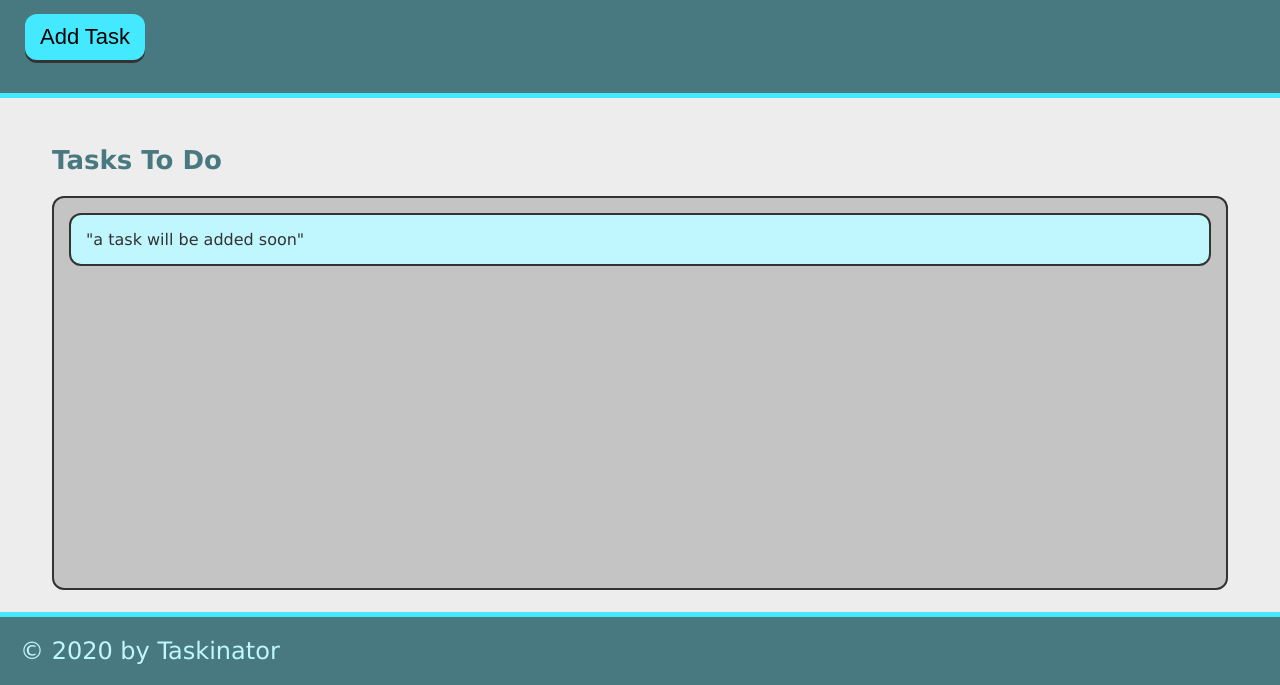
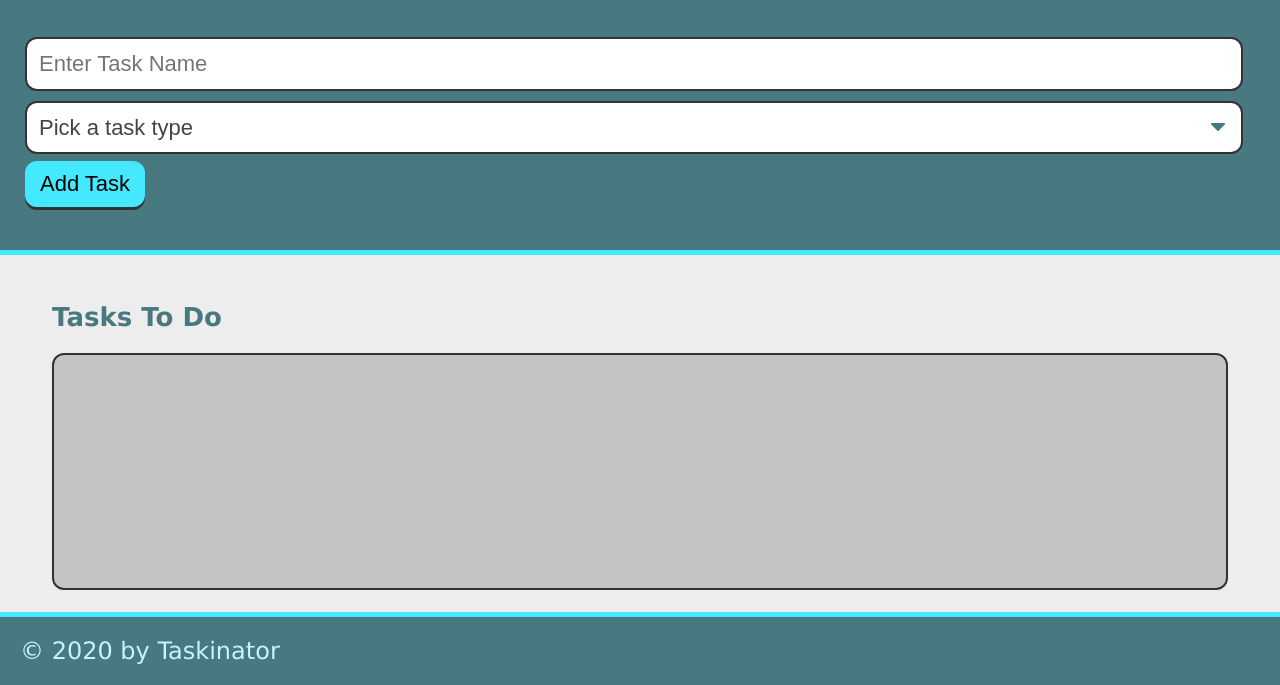
Before and after one commit to LuSummers/Taskinator, a plain HTML site: page index.html in a window 1280 px wide. Shown: the part 115-800 px from the top of the page. Drawn offline with Linux system fonts and the light colour scheme.

Commit message:
add form

```diff
--- a/index.html
+++ b/index.html
@@ -14,14 +14,33 @@
         <h1 class="page-title">Taskinator</h1>
 
         <p> "Click the button below to add a new task!" </p>
-        <button id="save-task" class="btn">Add Task </button>
+        <form id="task-form">
+            <div class="form-group">
+                    <div class="form-group">
+                        <input type="text" name="task-name" placeholder="Enter Task Name" >
+                    </div>
+                    <div class="form-group">
+                        <select name="task-type" class="select-dropdown">
+                            <option value ="" disabled selected>Pick a task type</option>
+                            <option value = "Print">Print</option>
+                            <option value="Web">Web</option>
+                            <option value="Mobile">Mobile</option>
+                        </select>
+                    </div>
+
+                    <button id="save-task" class="btn">Add Task </button>
+                    </div>
+            </div>
+
+        </form>
+
     </header>
 
     <main class="page-content">
         <section class="task-list-wrapper">
             <h2 class="list-title"> Tasks To Do</h2>
                 <ul id="tasks-to-do" class="task-list">
-                    <li class="task-item"> "a task will be added soon"</li>
+
                 </ul>
 
         </section>
```
